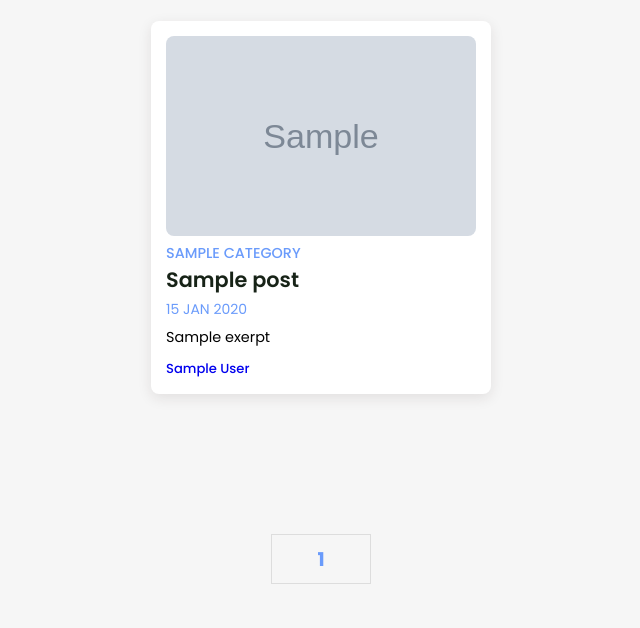
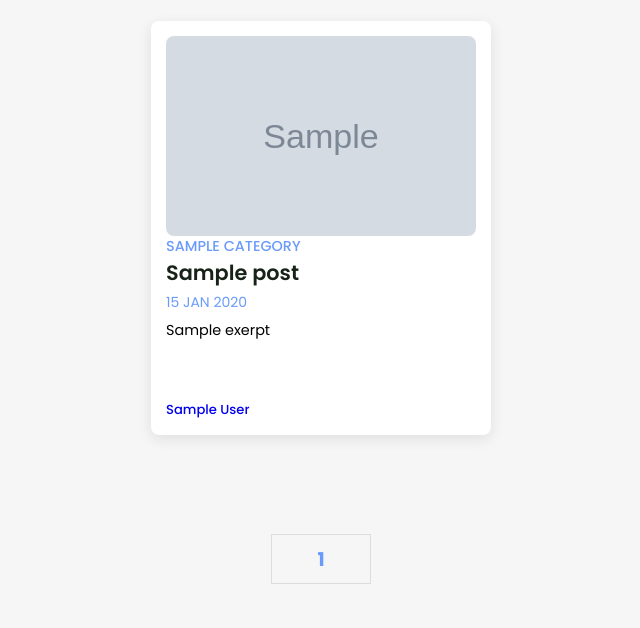
Before and after one commit to bluedec/Group_10_CoolGuys, a Django app: template BlogTest/blogapp/templates/category.html in a window 1280 px wide. Shown: the part 451-1079 px from the top of the page, without its empty margins (319-959 px from the left). Run offline with Django 4.2, Linux system fonts and the light colour scheme; the template is opened without the code that fills it: most values are stand-ins (such as "Sample title", 1, 10 or a date in 2020); grey boxes marked "Sample" are stand-in pictures.

Commit message:
fixes in style.css

```diff
--- a/BlogTest/blogapp/static/css/style.css
+++ b/BlogTest/blogapp/static/css/style.css
@@ -349,13 +349,15 @@ header.shadow .toggle{
 
 }
 .post-box{
-
+    display: grid;
+    align-content: space-around;
     background: var(--bg-color);
     box-shadow: 0 4px 14px hsl(355deg  25%  15% / 10%);
     padding: 15px;
     border-radius: 0.5rem;
     height: 100%;
     margin: 0;
+
 
 }
 
@@ -407,6 +409,7 @@ p img{
     -webkit-line-clamp: 3;
     -webkit-box-orient: vertical;
     overflow: hidden;
+    min-height: 72px;
 }
 
 .profile{
```
